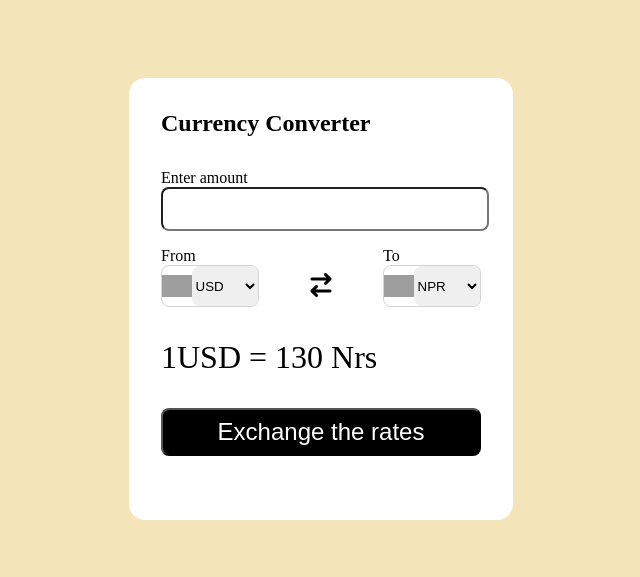
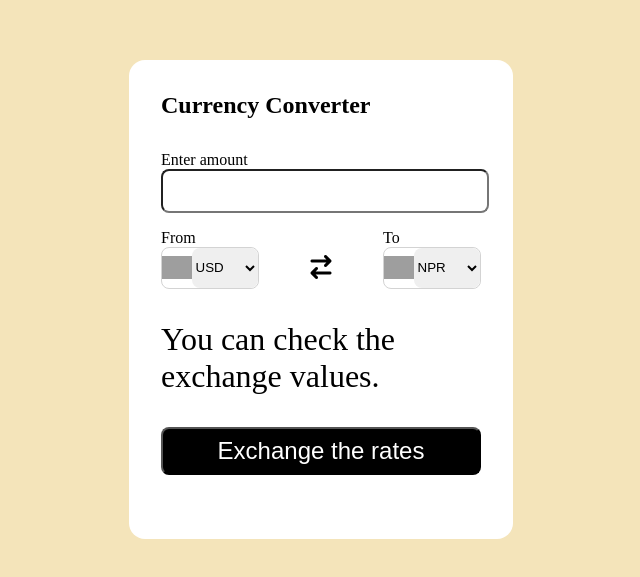
Before and after one commit to kapilraut1/currency-converter, a plain HTML site: page index.html in a window 1280 px wide. Shown: the part 101-678 px from the top of the page, without its empty margins (319-959 px from the left). Drawn offline with Linux system fonts and the light colour scheme; grey boxes are pictures that could not be loaded.

Commit message:
Update index.html
normal

```diff
--- a/index.html
+++ b/index.html
@@ -35,7 +35,7 @@
                 </div>
                </div>
             </div>
-            <div class="msg">1USD = 130 Nrs</div>
+            <div class="msg">You can check the exchange values. </div>
             <button class="btn">Exchange the rates</button>
           </form>
     </div>
@@ -43,4 +43,5 @@
     <script src="script.js"></script>
     <script src="app.js"></script>
 </body>
+
 </html>
```
